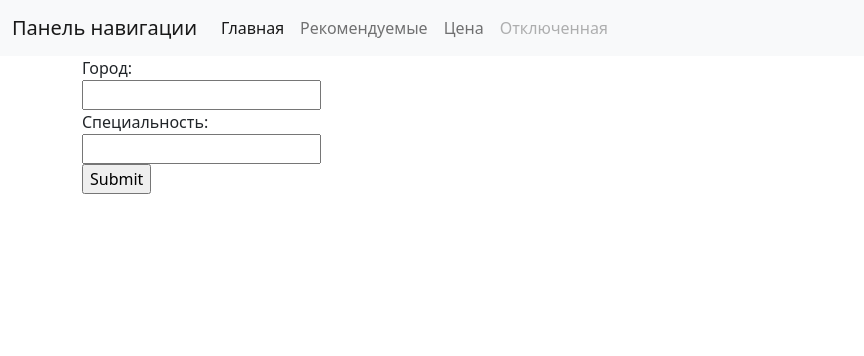
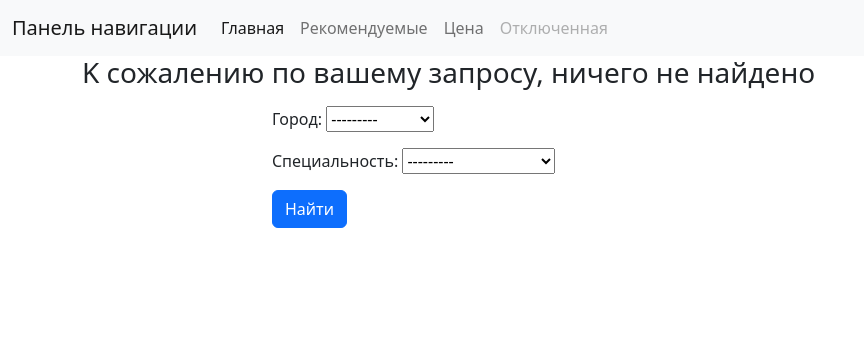
Before and after one commit to Meff86/scraping_site, a Django app: page /home/ in a window 1280 px wide. Shown: the top 356 px of the page, without its empty margins (0-864 px from the left). Run offline with Django 4.2, Linux system fonts and the light colour scheme; tables that the repository leaves empty hold one stand-in row (values such as "Sample post").

Commit message:
Реализовал форму для поиска, оформил Bootsrapом

```diff
--- /dev/null
+++ b/scraping/forms.py
@@ -0,0 +1,10 @@
+from django import forms
+
+from scraping.models import City, Language
+
+
+class FindForm(forms.Form):
+    city = forms.ModelChoiceField(queryset=City.objects.all(), to_field_name='slug', required=False,
+                                  widget=forms.Select(attrs={'class': 'form-controll'}), label='Город')
+    language = forms.ModelChoiceField(queryset=Language.objects.all(), to_field_name='slug', required=False,
+                                      widget=forms.Select(attrs={'class': 'form-controll'}), label='Специальность')
--- a/scraping/templates/scraping/home.html
+++ b/scraping/templates/scraping/home.html
@@ -5,16 +5,23 @@
         <div class="card my-3">
             <h5 class="card-header"><a href="{{ obj.url }}">{{ obj.title }}</a></h5>
             <div class="card-body">
+                <h4>{{ obj.company }}</h4>
                 <p class="card-text">{{ obj.description }}</p>
                   <p>{{ obj.city.name }} | {{ obj.language.name }} | <small>{{ obj.timestamp }}</small></p>
             </div>
         </div>
+    {% empty %}
+        <h3>K сожалению по вашему запросу, ничего не найдено</h3>
     {% endfor %}
-  <form method="GET" action="">
-    <label>Город:</label><br>
-    <input type="text" name="city" ><br>
-    <label>Специальность:</label><br>
-    <input type="text" name="language" ><br>
-    <input type="submit" value="Submit">
-  </form>
+<div class="row ">
+    <div class="col-md-8 mx-auto my-2">
+    <form method="GET" action="">
+        <div class="form-group">
+        {{ form.as_p }}
+        </div>
+        <button type="submit" class="btn btn-primary">Найти</button>
+    </form>
+    </div>
+</div>
+
 {% endblock %}
--- a/scraping/views.py
+++ b/scraping/views.py
@@ -1,16 +1,19 @@
 from django.shortcuts import render
+
+from .forms import FindForm
 from .models import Vacancy
 def home_view(request):
+    form = FindForm()
     city = request.GET.get('city')
     language = request.GET.get('language')
     qs = []
     if city or language:
         _filter = {}
         if city:
-            _filter['city__name'] = city
+            _filter['city__slug'] = city
         if language:
-            _filter['language__name'] = language
+            _filter['language__slug'] = language
         qs = Vacancy.objects.filter(**_filter)
-    return render(request, 'scraping/home.html', {'object_list': qs})
+    return render(request, 'scraping/home.html', {'object_list': qs, 'form': form})
 
 # Create your views here.
```
